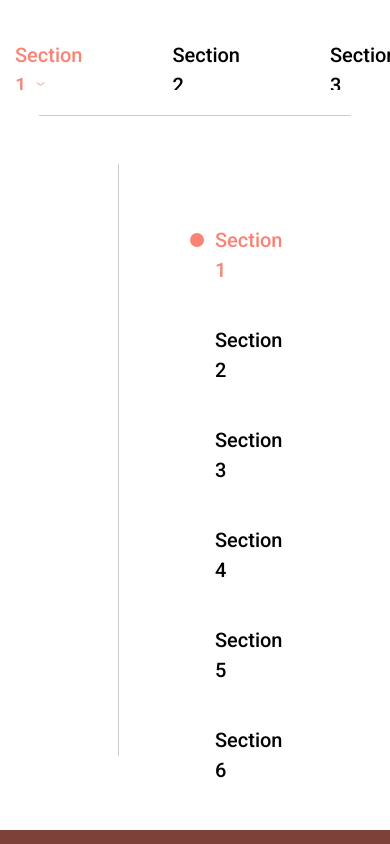
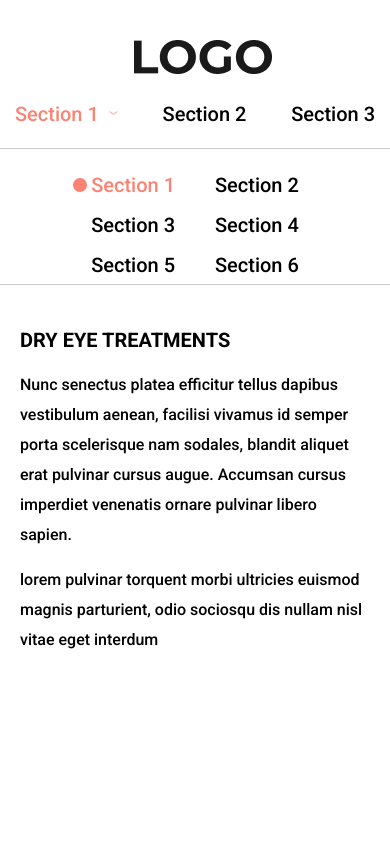
Before and after one commit to Head4oT/Test-Task1, a plain HTML site: page index.html in a window 390 px wide. Both pictures are taken after a click on the item "Section 1". Shown: the top 844 px of the page. Drawn offline with nearby package versions, Linux system fonts and the light colour scheme.

Commit message:
Header responsive

```diff
--- a/css/style.css
+++ b/css/style.css
@@ -14,6 +14,9 @@ img {
 body {
   font: 400 16px/30px "Roboto", Arial, Tahoma, sans-serif;
   color: #fff; }
+
+main {
+  position: relative; }
 
 a {
   text-decoration: none;
@@ -63,14 +66,42 @@ section.dark {
   border-radius: 0px 0px 25px 25px;
   color: #000;
   z-index: 20; }
+  @media (max-width: 800px) {
+    .header {
+      height: 160px; } }
+  .header__logo {
+    padding-left: 15px; }
+    @media (max-width: 800px) {
+      .header__logo {
+        margin: 0 auto 15px; } }
   .header__container {
     display: flex;
     justify-content: space-between;
     padding: 40px 15px;
     position: relative; }
+    @media (max-width: 800px) {
+      .header__container {
+        padding: 40px 15px 20px;
+        flex-direction: column; } }
+    .header__container:after {
+      content: '';
+      position: absolute;
+      bottom: 0;
+      left: -3%;
+      width: 0;
+      height: 0;
+      border-bottom: 1px solid rgba(0, 0, 0, 0.2);
+      z-index: 20;
+      margin-top: 25px;
+      transition: .5s ease; }
+    .header__container.active:after {
+      width: 106%; }
   .header__sections {
     display: flex;
     font-size: 20px; }
+    @media (max-width: 800px) {
+      .header__sections {
+        justify-content: space-between; } }
     .header__sections .section-title.active {
       color: #FB8374; }
       .header__sections .section-title.active span {
@@ -90,6 +121,9 @@ section.dark {
         margin: 12px 0 0 10px; }
       .header__sections li + li {
         padding-left: 90px; }
+        @media (max-width: 800px) {
+          .header__sections li + li {
+            padding: 0; } }
       .header__sections li:hover {
         color: #FB8374; }
         .header__sections li:hover span {
@@ -105,17 +139,129 @@ section.dark {
     width: 100%;
     transition: .8s ease;
     z-index: 19; }
+    @media (max-width: 800px) {
+      .header__menu {
+        flex-direction: column;
+        top: 135px; } }
+    .header__menu.active {
+      height: 740px; }
     .header__menu-tabs {
-      width: 12%;
-      margin: 135px 250px 263px 215px;
+      width: 33%;
+      padding: 135px 70px 263px 215px;
       font-weight: 500;
-      font-size: 20px; }
+      font-size: 20px;
+      position: relative; }
+      @media (max-width: 1400px) {
+        .header__menu-tabs {
+          padding-left: 80px; } }
+      @media (max-width: 800px) {
+        .header__menu-tabs {
+          width: 100%;
+          padding: 30px 30px 0; } }
+      .header__menu-tabs:after {
+        content: '';
+        position: absolute;
+        bottom: 10%;
+        right: 0;
+        width: 1px;
+        height: 0;
+        border-right: 1px solid rgba(0, 0, 0, 0.2);
+        z-index: 20;
+        transition: .5s ease; }
+        @media (max-width: 800px) {
+          .header__menu-tabs:after {
+            content: '';
+            position: absolute;
+            bottom: 0;
+            left: 0;
+            width: 100%;
+            height: 1px;
+            border-bottom: 1px solid rgba(0, 0, 0, 0.2);
+            z-index: 20;
+            transition: .5s ease; } }
+      .header__menu-tabs.active:after {
+        height: 80%; }
+        @media (max-width: 800px) {
+          .header__menu-tabs.active:after {
+            width: 100%;
+            height: 0; } }
       .header__menu-tabs ul li + li {
         margin-top: 40px; }
+        @media (max-width: 800px) {
+          .header__menu-tabs ul li + li {
+            margin-top: 0; } }
+      .header__menu-tabs-content {
+        padding: 190px 100px 0 60px;
+        width: 88%; }
+        @media (max-width: 1400px) {
+          .header__menu-tabs-content {
+            padding: 190px 30px 0 30px; } }
+        @media (max-width: 1200px) {
+          .header__menu-tabs-content {
+            padding-top: 90px; } }
+        @media (max-width: 800px) {
+          .header__menu-tabs-content {
+            padding: 40px 20px 0;
+            width: 100%; } }
+        .header__menu-tabs-content .tabs__item {
+          display: none; }
+          .header__menu-tabs-content .tabs__item-flexbox {
+            display: flex; }
+            @media (max-width: 1200px) {
+              .header__menu-tabs-content .tabs__item-flexbox {
+                flex-direction: column; } }
+          .header__menu-tabs-content .tabs__item-image {
+            flex-shrink: 0;
+            margin-right: 60px; }
+            @media (max-width: 1400px) {
+              .header__menu-tabs-content .tabs__item-image {
+                margin-right: 30px; }
+                .header__menu-tabs-content .tabs__item-image img {
+                  max-width: 90%; } }
+    @media (max-width: 1400px) and (max-width: 992px) {
+      .header__menu-tabs-content .tabs__item-image img {
+        max-width: 60%; } }
+            @media (max-width: 1200px) {
+              .header__menu-tabs-content .tabs__item-image {
+                margin: 0 0 15px 0; } }
+            @media (max-width: 400px) {
+              .header__menu-tabs-content .tabs__item-image {
+                display: none; } }
+          .header__menu-tabs-content .tabs__item-title {
+            text-transform: uppercase;
+            font-size: 22px;
+            font-weight: 700;
+            margin-bottom: 30px; }
+            @media (max-width: 1200px) {
+              .header__menu-tabs-content .tabs__item-title {
+                margin-bottom: 15px; } }
+            @media (max-width: 992px) {
+              .header__menu-tabs-content .tabs__item-title {
+                font-size: 20px; } }
+          .header__menu-tabs-content .tabs__item-text {
+            font-weight: 500;
+            font-size: 18px; }
+            @media (max-width: 992px) {
+              .header__menu-tabs-content .tabs__item-text {
+                font-size: 16px; } }
+            .header__menu-tabs-content .tabs__item-text p + p {
+              margin-top: 30px; }
+              @media (max-width: 1200px) {
+                .header__menu-tabs-content .tabs__item-text p + p {
+                  margin-top: 15px; } }
+      @media (max-width: 800px) {
+        .header__menu-tabs .tabs__buttons {
+          display: flex;
+          justify-content: center;
+          align-items: center;
+          flex-wrap: wrap; } }
       .header__menu-tabs .tabs__button {
         cursor: pointer;
         transition: .3s ease;
         position: relative; }
+        @media (max-width: 800px) {
+          .header__menu-tabs .tabs__button {
+            padding: 5px 20px; } }
         .header__menu-tabs .tabs__button:before {
           display: none;
           content: '';
@@ -126,59 +272,16 @@ section.dark {
           height: 14px;
           background: #FB8374;
           border-radius: 50px; }
+          @media (max-width: 800px) {
+            .header__menu-tabs .tabs__button:before {
+              left: 2px;
+              top: 13px; } }
         .header__menu-tabs .tabs__button.active {
           color: #FB8374; }
           .header__menu-tabs .tabs__button.active:before {
             display: block; }
-      .header__menu-tabs-content {
-        margin: 188px 250px 188px  60px;
-        width: 88%; }
-        .header__menu-tabs-content .tabs__item {
-          display: none; }
-          .header__menu-tabs-content .tabs__item-flexbox {
-            display: flex; }
-          .header__menu-tabs-content .tabs__item-image {
-            flex-shrink: 0;
-            margin-right: 60px; }
-          .header__menu-tabs-content .tabs__item-title {
-            text-transform: uppercase;
-            font-size: 22px;
-            font-weight: 700;
-            margin-bottom: 30px; }
-          .header__menu-tabs-content .tabs__item-text {
-            font-weight: 500;
-            font-size: 18px; }
-            .header__menu-tabs-content .tabs__item-text p + p {
-              margin-top: 30px; }
     .header__menu-tabs, .header__menu-tabs-content {
       display: none; }
-    .header__menu:before {
-      content: '';
-      position: absolute;
-      top: 0;
-      left: 10%;
-      width: 0;
-      height: 0;
-      border-bottom: 1px solid rgba(0, 0, 0, 0.2);
-      z-index: 20;
-      margin-top: 25px;
-      transition: .5s ease; }
-    .header__menu:after {
-      content: '';
-      position: absolute;
-      top: 10%;
-      left: 30%;
-      width: 1px;
-      height: 0;
-      border-right: 1px solid rgba(0, 0, 0, 0.2);
-      z-index: 20;
-      transition: .5s ease; }
-    .header__menu.active {
-      height: 740px; }
-      .header__menu.active:before {
-        width: 80%; }
-      .header__menu.active:after {
-        height: 80%; }
 
 .portfolio {
   height: 100vh;
@@ -188,10 +291,19 @@ section.dark {
 .company {
   background: #FFABA0;
   padding: 130px 15px; }
+  @media (max-width: 1200px) {
+    .company {
+      padding: 70px 15px; } }
+  @media (max-width: 800px) {
+    .company {
+      padding: 50px 15px; } }
   .company__title {
     font-size: 36px;
     text-align: center;
     padding: 0 0 60px; }
+  .company .swiper-slide {
+    display: flex;
+    justify-content: center; }
 
 
 /*# sourceMappingURL=style.css.map*/
```
Also changed, not shown: images/company1.jpg (deleted), images/subSection1.jpg (deleted), js/main.min.js, 2 other files.
